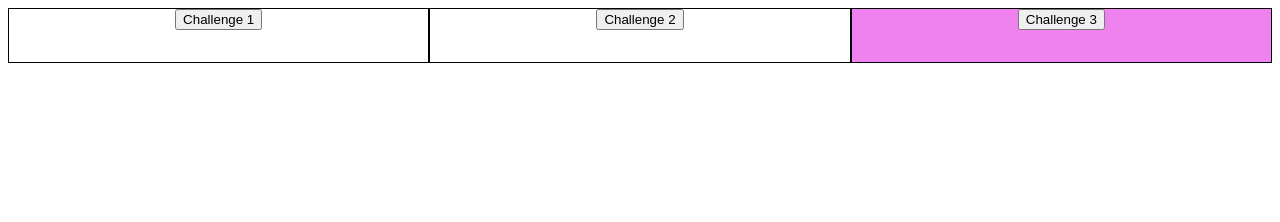
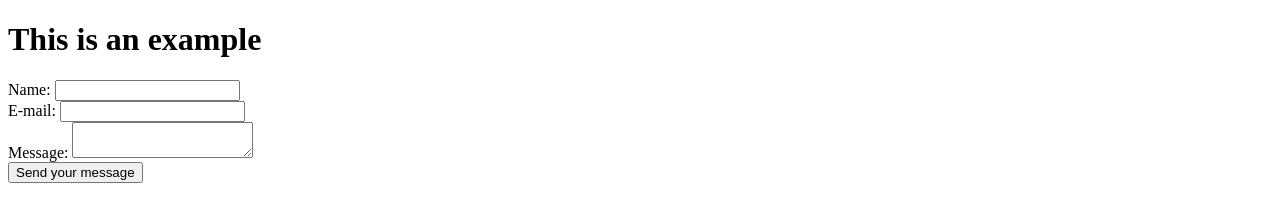
Before and after one commit to PieterJanDelbecke/codewars_TS, a website: page index2.html in a window 1280 px wide. Drawn offline with Linux system fonts and the light colour scheme.

Commit message:
setup of a simple form

```diff
--- a/index2.html
+++ b/index2.html
@@ -1,38 +1,30 @@
 <!DOCTYPE html>
-<html>
+<html lang="en">
   <head>
-		<style>
-			#container {
-				display: flex;
-				justify-content: space-around;
-			}
-			.column {
-				border: solid 1px black;
-				flex-grow: 1;
-				text-align: center;
-				display: flex;
-				flex-direction: column;
-				align-items: center;
-			}
-			#rainbow {
-				background-color: rgb(238, 130, 238); // voilet
-			}
-		</style>
+    <meta charset="UTF-8" />
+    <meta http-equiv="X-UA-Compatible" content="IE=edge" />
+    <meta name="viewport" content="width=device-width, initial-scale=1.0" />
+    <title>Document</title>
   </head>
   <body>
-		<div id="container">
-			<div class="column">
-				<button id="challenge-one">Challenge 1</button>
+    <h1>This is an example</h1>
+    <form action="/" method="post" id="sampleForm">
+      <div>
+        <label for="name" class="name">Name:</label>
+        <input type="email" id="mail" name="user_mail" />
       </div>
-			<div class="column">
-				<button id="challenge-two">Challenge 2</button>
-				<ul></ul>
+      <div>
+        <label for="mail" class="mail">E-mail:</label>
+        <input type="text" id="mail" name="user_mail" />
       </div>
-			<div class="column" id="rainbow">
-				<button id="challenge-three">Challenge 3</button>
+      <div>
+        <label for="msg" class="message">Message:</label>
+        <textarea id="msg" name="user_message"></textarea>
       </div>
+      <div>
+        <button type="submit">Send your message</button>
       </div>
-		<!-- <script src="./script.js"></script> -->
-		<!-- <script>activity()</script> -->
+    </form>
+    <script src="review.js"></script>
   </body>
 </html>
```
Also changed, not shown: review.js (deleted, +0 -40 lines). Lines whose indentation alone changed are shown as unchanged.
